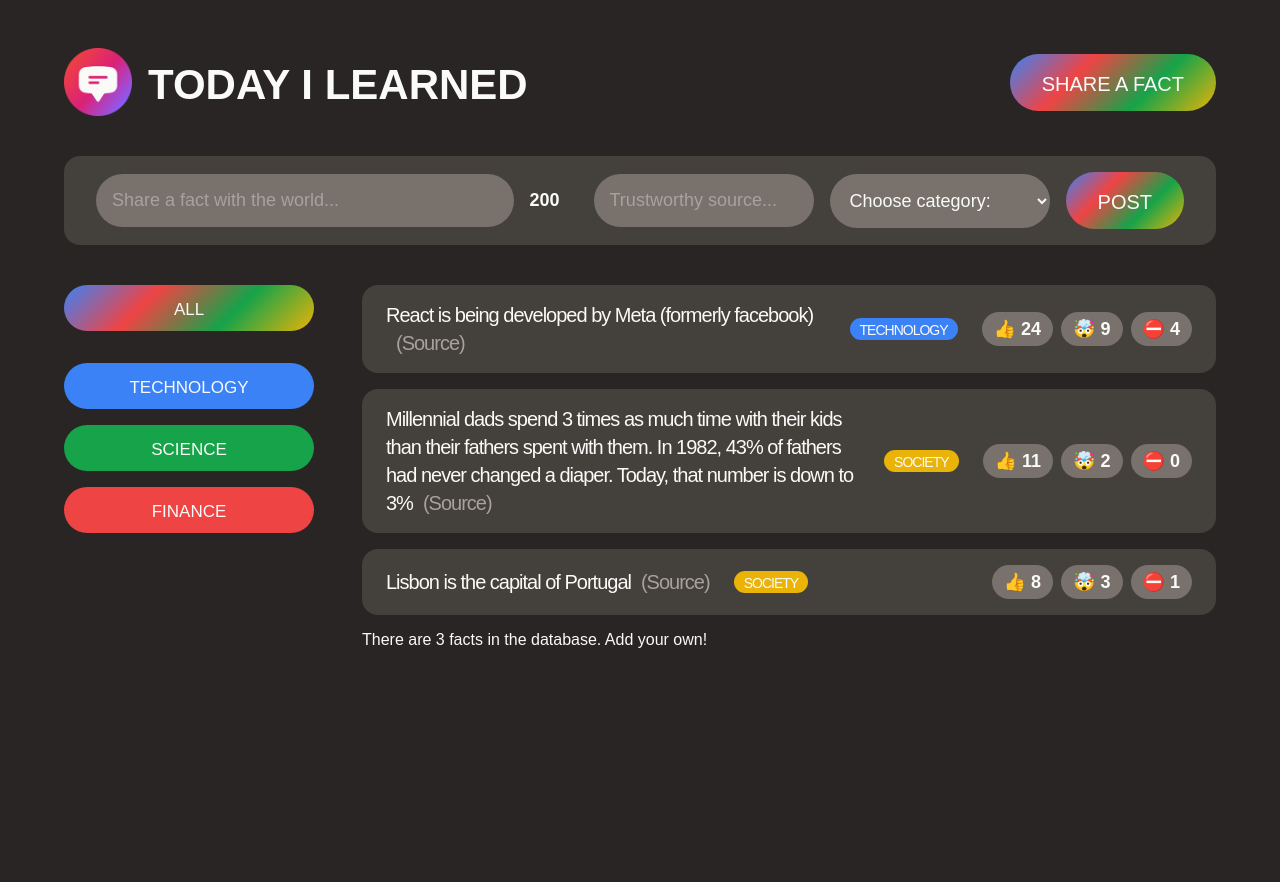
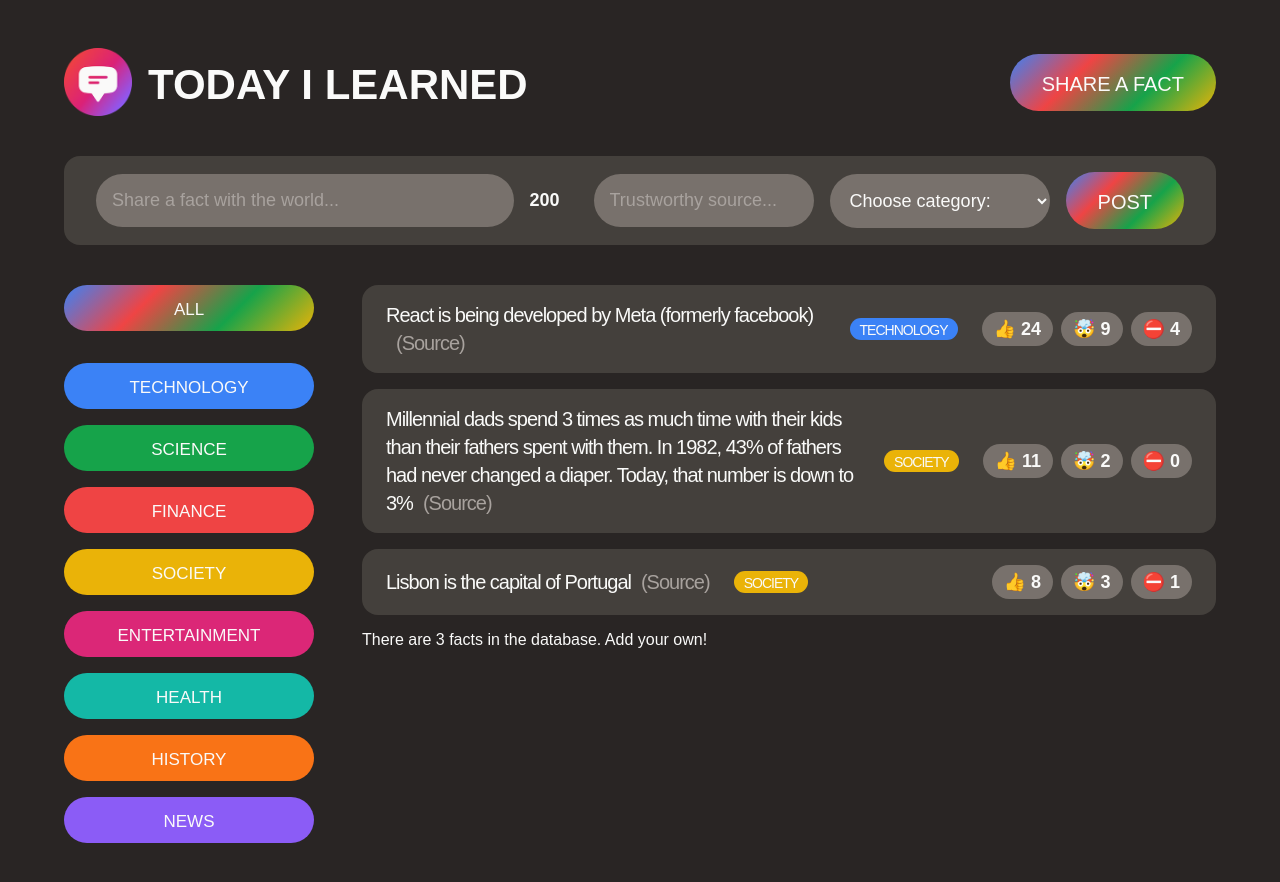
Before and after one commit to varshil-shah/fact-share, a React (Create React App) app: page / in a window 1280 px wide. Shown: the top 882 px of the page. Before the commit the page ends 800 px from the top, so only its background shows below. Built offline with nearby package versions, Linux system fonts and the light colour scheme; a web font is replaced by a local one.

Commit message:
:sparkles: rendering list of categories

```diff
--- a/src/App.js
+++ b/src/App.js
@@ -66,32 +66,24 @@ function CategoryFilter() {
         <li className="category">
           <button className="btn btn-all-categories">All</button>
         </li>
-        <li className="category">
-          <button
-            className="btn btn-category"
-            style={{ backgroundColor: "#3b82f6" }}
-          >
-            Technology
-          </button>
-        </li>
-        <li className="category">
-          <button
-            className="btn btn-category"
-            style={{ backgroundColor: "#16a34a" }}
-          >
-            Science
-          </button>
-        </li>
-        <li className="category">
-          <button
-            className="btn btn-category"
-            style={{ backgroundColor: "#ef4444" }}
-          >
-            Finance
-          </button>
-        </li>
+        {CATEGORIES.map((category) => (
+          <Category category={category} key={category.name} />
+        ))}
       </ul>
     </aside>
+  );
+}
+
+function Category({ category }) {
+  return (
+    <li className="category">
+      <button
+        className="btn btn-category"
+        style={{ backgroundColor: category.color }}
+      >
+        {category.name}
+      </button>
+    </li>
   );
 }
 
```
